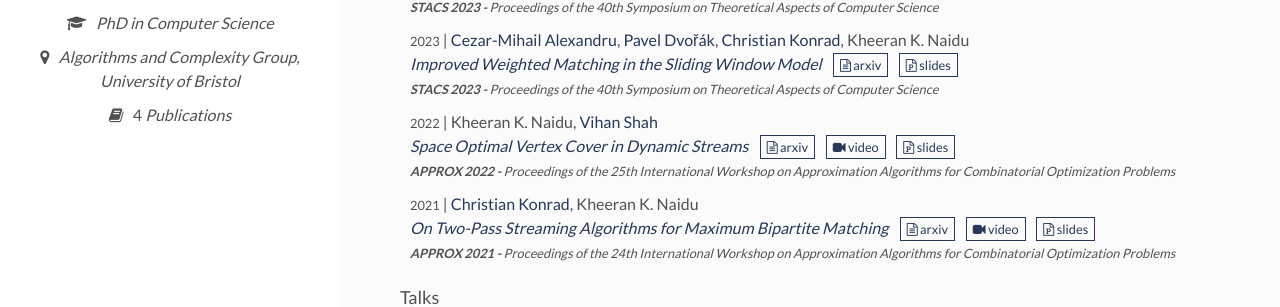
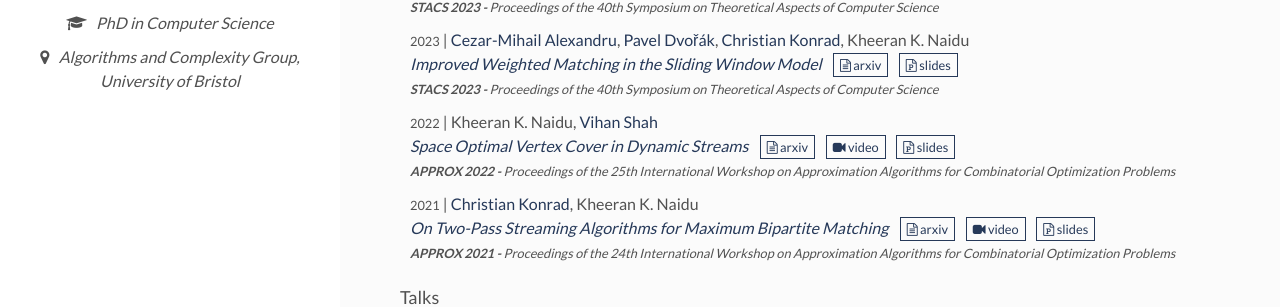
Before and after one commit to kheeran/kheeran.github.io, a Jekyll site: the page built from index.html, in a window 1280 px wide. Shown: the part 250-557 px from the top of the page. Built offline with Jekyll 4.4.1, drawn with Linux system fonts in a browser that asks for light colours; the list of posts is cut into pages by our own code.

Commit message:
removed number of pubs

```diff
--- a/_layouts/main.html
+++ b/_layouts/main.html
@@ -12,7 +12,7 @@ layout: default
       <p>{{site.about-author}}</p>
       <p><i class="fa fa-graduation-cap" aria-hidden="true"></i>&nbsp;&nbsp;&nbsp;<em>{{site.position}}</em></p>
       <p><i class="fa fa-map-marker" aria-hidden="true"></i>&nbsp;&nbsp;&nbsp;<em>{{site.location}}</em></p>
-      <p><i class="fa fa-book" aria-hidden="true"></i>&nbsp;&nbsp;&nbsp;{{ site.tags["Publications"].size }}&nbsp;<em>Publications</em></p>
+      <!-- <p><i class="fa fa-book" aria-hidden="true"></i>&nbsp;&nbsp;&nbsp;{{ site.tags["Publications"].size }}&nbsp;<em>Publications</em></p> -->
     </div>
   </header> <!-- End Header -->
   <footer>
```
